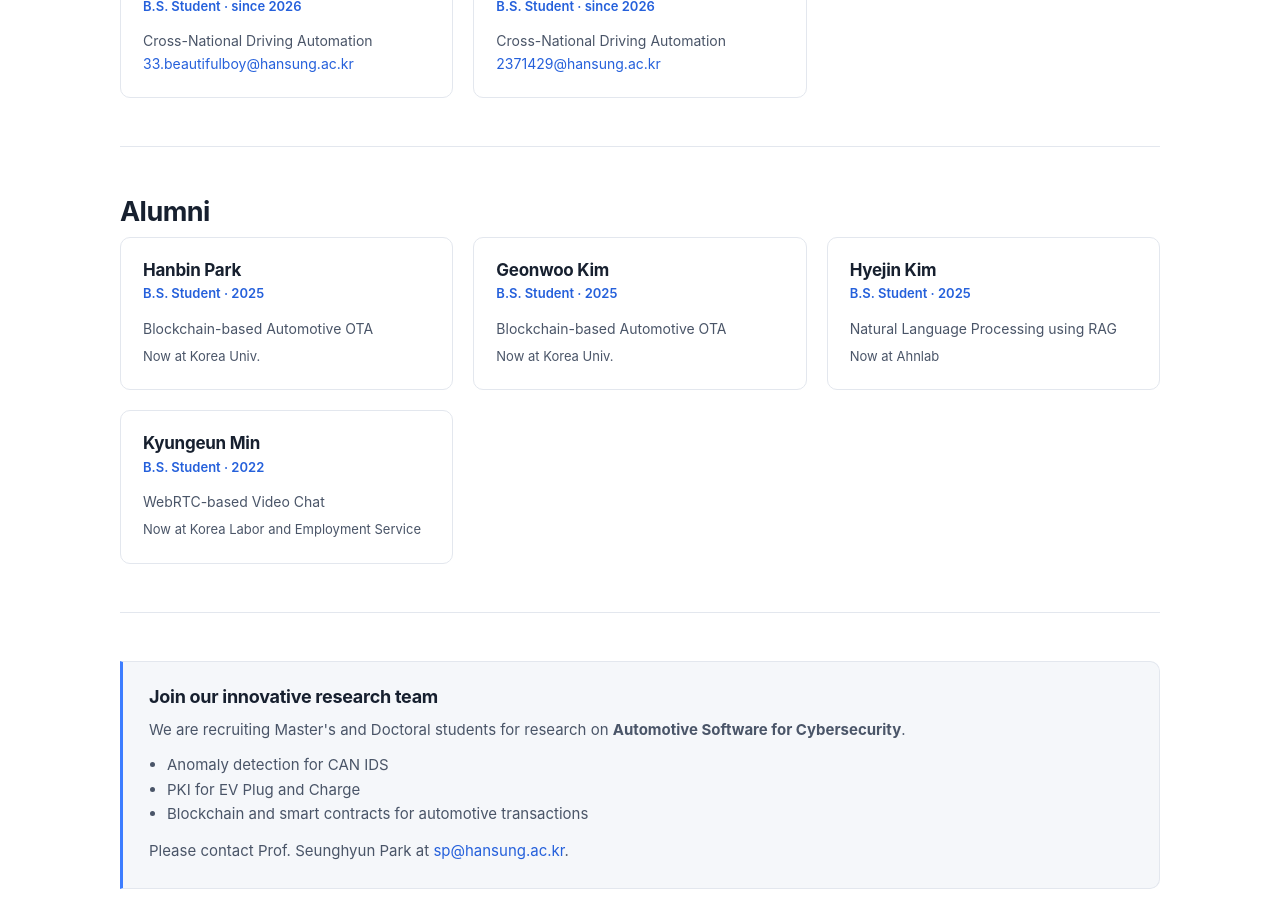
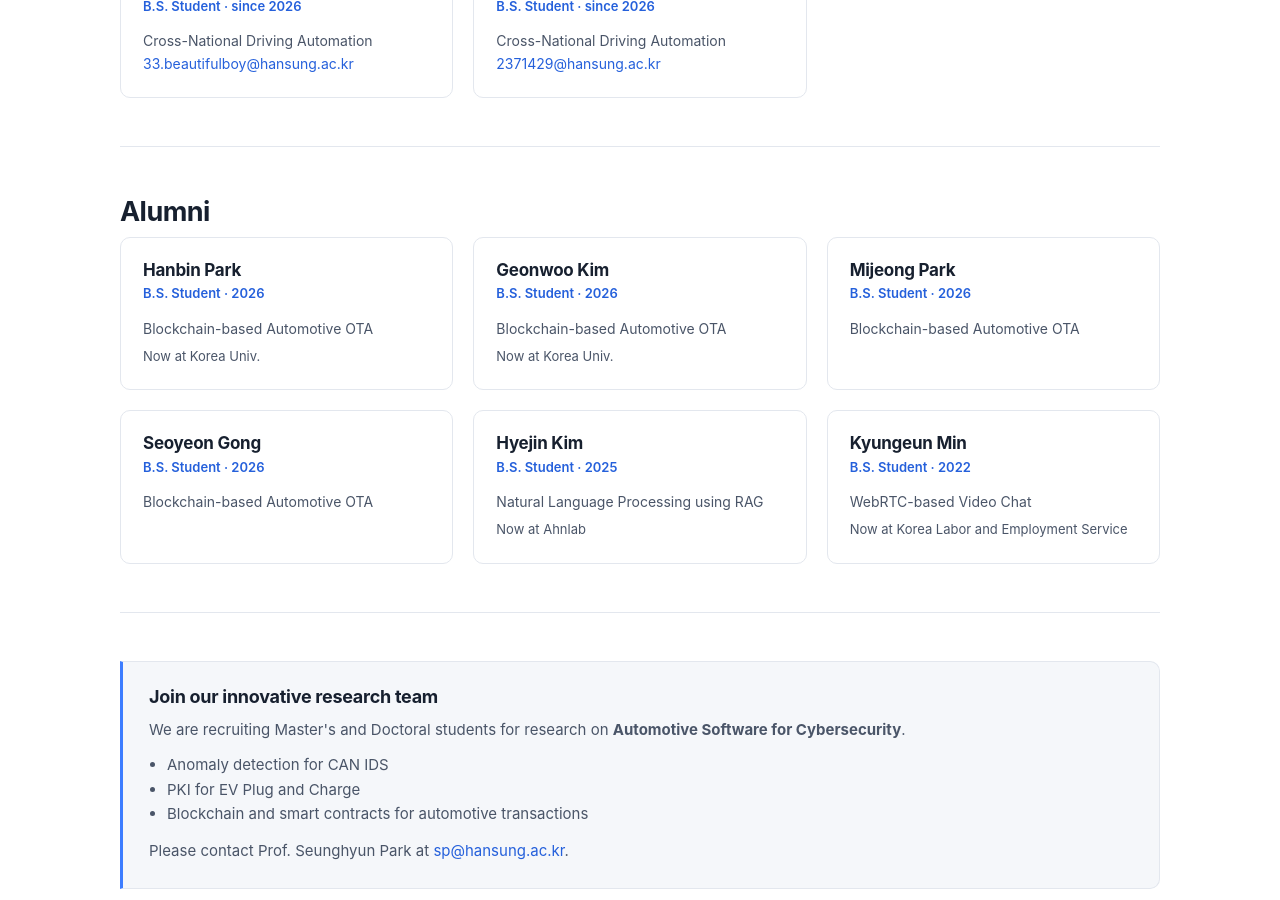
Before and after one commit to imcslab/imcslab.github.io, a Jekyll site: the page built from members/students.html, in a window 1280 px wide and 900 px high, scrolled down 452 px. Built offline with Jekyll 4.4.1, drawn with Linux system fonts in a browser that asks for light colours.

Commit message:
Members: add two 2026 alumni, move the OTA pair to 2026
Co-Authored-By: Claude Opus 5 (1M context) <noreply@anthropic.com>

```diff
--- a/_data/students.yml
+++ b/_data/students.yml
@@ -29,14 +29,24 @@ alumni:
   - name: Hanbin Park
     role: B.S. Student
     topic: Blockchain-based Automotive OTA
-    since: "2025"
+    since: "2026"
     affiliation: Korea Univ.
 
   - name: Geonwoo Kim
     role: B.S. Student
     topic: Blockchain-based Automotive OTA
-    since: "2025"
+    since: "2026"
     affiliation: Korea Univ.
+
+  - name: Mijeong Park
+    role: B.S. Student
+    topic: Blockchain-based Automotive OTA
+    since: "2026"
+
+  - name: Seoyeon Gong
+    role: B.S. Student
+    topic: Blockchain-based Automotive OTA
+    since: "2026"
 
   - name: Hyejin Kim
     role: B.S. Student
```
